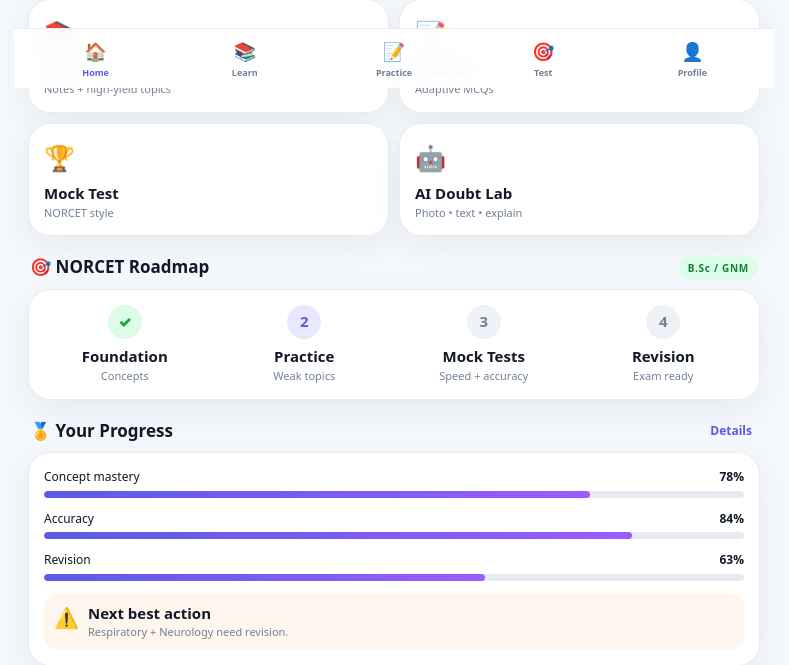
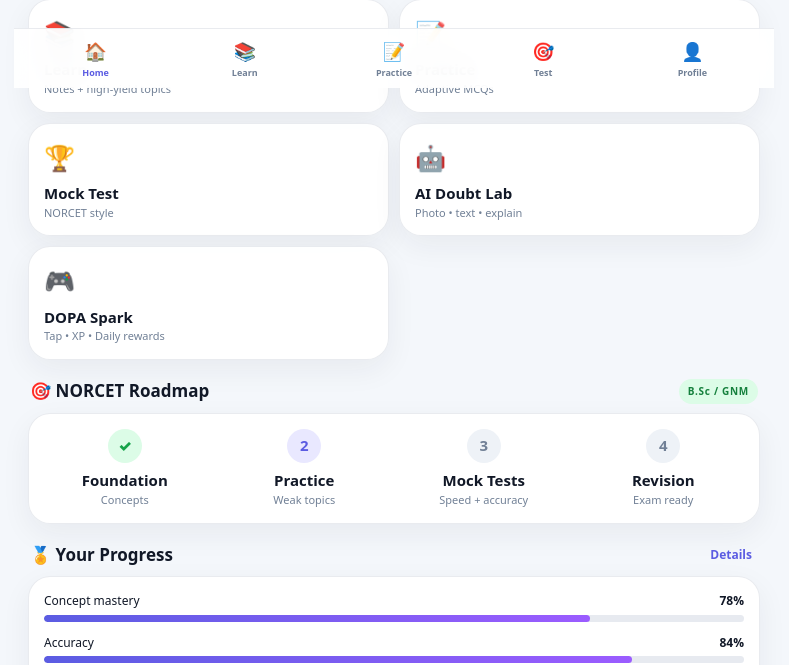
Before and after one commit to bhushanscience/bhushan-science-bot, a web app: page / in a window 1280 px wide. Shown: the part 712-1377 px from the top of the page, without its empty margins (246-1035 px from the left). Run offline with its HTML, style and script files only (its server is not run), Linux system fonts and the light colour scheme; data that the repository does not hold is empty; some libraries are stand-ins or nearby versions.

Commit message:
Add DOPA Spark game card to mini app

```diff
--- a/webapp/index.html
+++ b/webapp/index.html
@@ -3,7 +3,7 @@
 <section class="hero card"><div class="hero-copy"><span class="pill">✨ SMART STUDY MODE</span><h2>Your preparation, <span>one level ahead.</span></h2><p>AI doubt solving, focused practice, revision and exam tracking in one place.</p><button class="primary" data-action="study">🚀 Start Today's Plan</button></div><div class="gif-wrap"><img src="https://tenor.com/n0aozzNlOo2.gif" alt="Study motivation GIF" onerror="this.style.display='none'"><div class="gif-fallback">📚<br><small>LET'S STUDY!</small></div></div></section>
 <section class="stats-grid"><div class="stat card"><b>74%</b><span>🎯 Readiness</span></div><div class="stat card"><b>12 🔥</b><span>Day Streak</span></div><div class="stat card"><b id="xp">+180</b><span>💎 XP today</span></div></section>
 <section class="section"><div class="section-title"><h3>⚡ Today's Mission</h3><button class="link" data-action="refresh">Refresh</button></div><div class="mission card"><div class="mission-row"><span>📖</span><div><b>Revise Pharmacology</b><small>20 min • Weak-topic revision</small></div><span class="check">✓</span></div><div class="progress"><i style="width:62%"></i></div><div class="mission-row"><span>📝</span><div><b>20 Adaptive MCQs</b><small>Difficulty adjusts to your answers</small></div><button class="mini" data-action="practice">Start</button></div><div class="mission-row"><span>🩺</span><div><b>Clinical Case</b><small>Abnormal labour • priority action</small></div><button class="mini" data-action="case">Open</button></div></div></section>
-<section class="section"><div class="section-title"><h3>🧩 Learn • Practice • Test</h3></div><div class="feature-grid"><button class="feature card" data-action="learn"><span>📚</span><b>Learn</b><small>Notes + high-yield topics</small></button><button class="feature card" data-action="practice"><span>📝</span><b>Practice</b><small>Adaptive MCQs</small></button><button class="feature card" data-action="test"><span>🏆</span><b>Mock Test</b><small>NORCET style</small></button><button class="feature card" data-action="ai"><span>🤖</span><b>AI Doubt Lab</b><small>Photo • text • explain</small></button></div></section>
+<section class="section"><div class="section-title"><h3>🧩 Learn • Practice • Test</h3></div><div class="feature-grid"><button class="feature card" data-action="learn"><span>📚</span><b>Learn</b><small>Notes + high-yield topics</small></button><button class="feature card" data-action="practice"><span>📝</span><b>Practice</b><small>Adaptive MCQs</small></button><button class="feature card" data-action="test"><span>🏆</span><b>Mock Test</b><small>NORCET style</small></button><button class="feature card" data-action="ai"><span>🤖</span><b>AI Doubt Lab</b><small>Photo • text • explain</small></button><button class="feature card" data-action="game"><span>🎮</span><b>DOPA Spark</b><small>Tap • XP • Daily rewards</small></button></div></section>
 <section class="section"><div class="section-title"><h3>🎯 NORCET Roadmap</h3><span class="pill green">B.Sc / GNM</span></div><div class="roadmap card"><div><span class="done">✓</span><b>Foundation</b><small>Concepts</small></div><div><span class="active">2</span><b>Practice</b><small>Weak topics</small></div><div><span>3</span><b>Mock Tests</b><small>Speed + accuracy</small></div><div><span>4</span><b>Revision</b><small>Exam ready</small></div></div></section>
 <section class="section"><div class="section-title"><h3>🏅 Your Progress</h3><button class="link" data-action="analytics">Details</button></div><div class="analytics card"><div><label>Concept mastery <b>78%</b></label><div class="progress"><i style="width:78%"></i></div></div><div><label>Accuracy <b>84%</b></label><div class="progress"><i style="width:84%"></i></div></div><div><label>Revision <b>63%</b></label><div class="progress"><i style="width:63%"></i></div></div><div class="weak"><span>⚠️</span><div><b>Next best action</b><small>Respiratory + Neurology need revision.</small></div></div></div></section>
 <section class="section"><div class="referral card"><div class="sticker">🎁</div><div><span class="pill gold">REFER & EARN</span><h3>Study together, earn XP. 👥</h3><p>Invite a friend and unlock referral rewards in the bot.</p><button class="primary" data-action="refer">🔗 Share My Referral</button></div></div></section>
```
